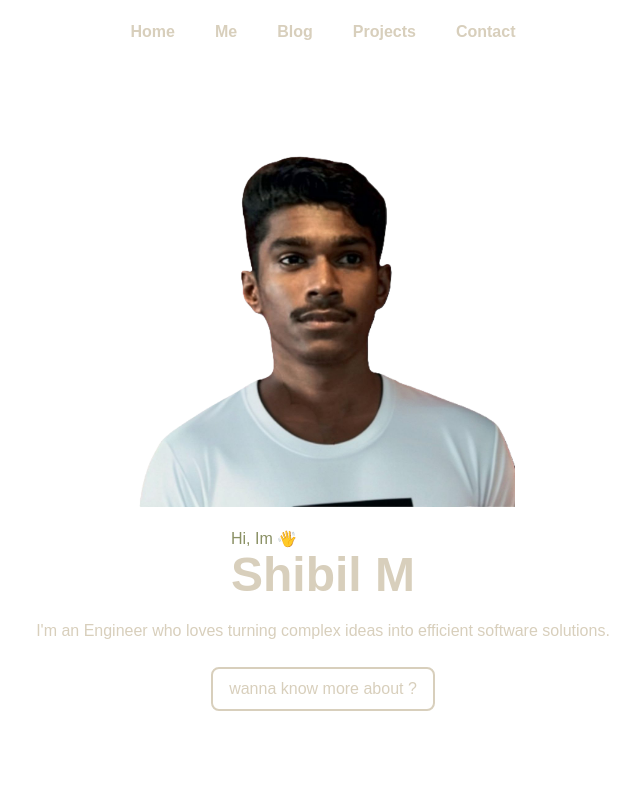
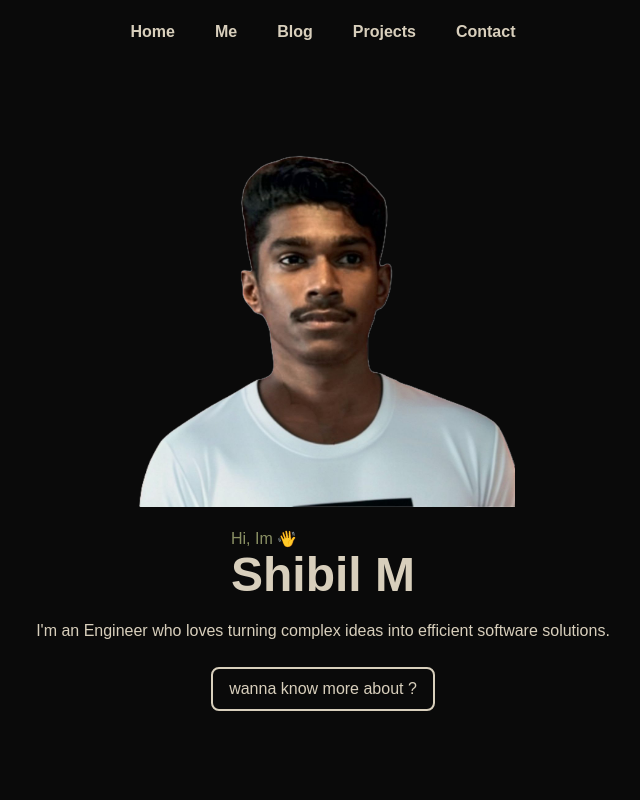
Before and after one commit to muhammedshibilm/portfolioV2, a Next.js app: page / in a window 1280 px wide. Shown: the top 800 px of the page, without its empty margins (317-957 px from the left). Built offline with nearby package versions, Linux system fonts and the light colour scheme.

Commit message:
Update global styles for dark mode support and adjust manifest colors for improved theming

```diff
--- a/app/globals.css
+++ b/app/globals.css
@@ -2,24 +2,14 @@
 @tailwind components;
 @tailwind utilities;
 
-:root {
-  --background: #ffffff;
-  --foreground: #171717;
-}
 
-@media (prefers-color-scheme: dark) {
-  :root {
-    --background: #0a0a0a;
-    --foreground: #ededed;
-  }
-}
 html{
   overflow-x: hidden;
 }
 
 body {
-  color: var(--foreground);
-  background: var(--background);
+  color: #ededed;
+  background: #0a0a0a;
   font-family: Arial, Helvetica, sans-serif;
 
   -webkit-tap-highlight-color: transparent;
```
Also changed, not shown: public/manifest.json.
